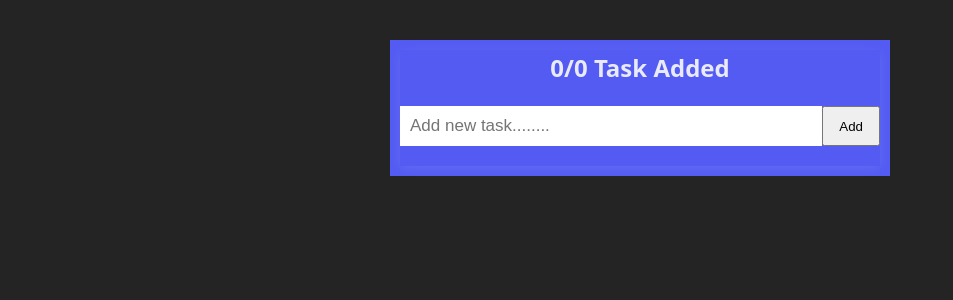
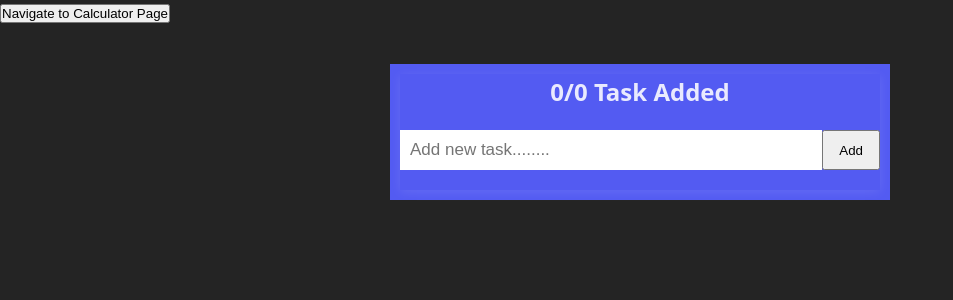
Before and after one commit to FrankTopzy/Mini-React-App, a React (Vite) app: page / in a window 1280 px wide. Shown: the top 300 px of the page, without its empty margins (0-953 px from the left). Built offline with nearby package versions, Linux system fonts and the light colour scheme.

Commit message:
Added the navigation button.

```diff
--- a/src/App.jsx
+++ b/src/App.jsx
@@ -1,11 +1,24 @@
-import { Route, Routes } from 'react-router-dom'
+import { Route, Routes, useLocation } from 'react-router-dom'
 import Todo from './Pages/TODO/Todo'
 import Calculator from './Pages/Calculator/Calculator'
+import { useEffect, useState } from 'react';
 
 
 function App() {
+  const [locationPath, setLocationPath] = useState('');
+  const loaction = useLocation();
+
+  useEffect(() => {
+    location.pathname === '/' ? setLocationPath('Calculator') : setLocationPath('Todo');
+  }, [loaction]);
+
   return (
     <div>
+      <div>
+        <button className='navigator' onClick={() => {
+          location.pathname === '/' ? window.location.href = '/calculator' : window.location.href = '/';
+        }}>Navigate to {locationPath} Page</button>
+      </div>
       <Routes>
         <Route path='/' element={ <Todo/> }/>
         <Route path='/calculator' element={ <Calculator/> }/>
```
